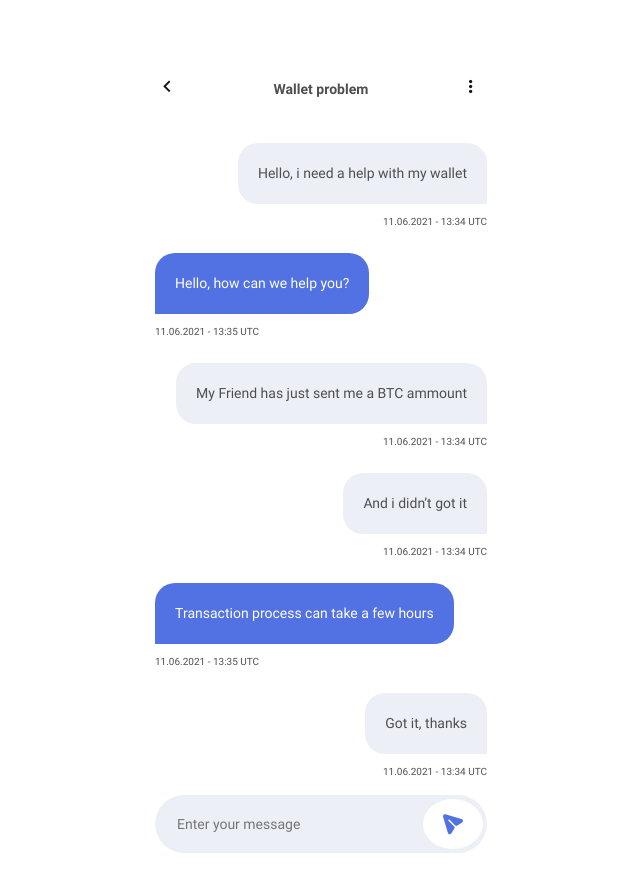
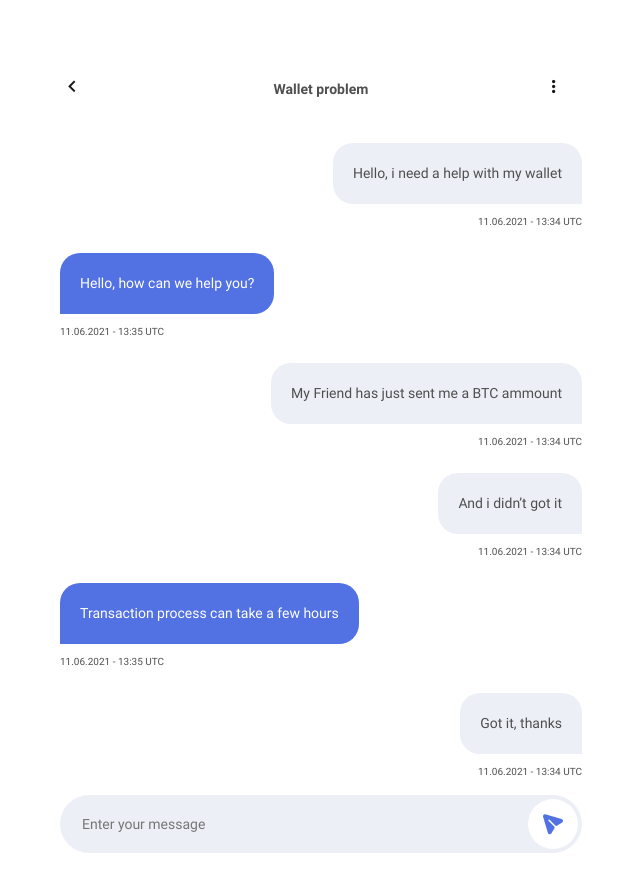
Before and after one commit to annadubynets/wallet, a plain HTML site: page request-chat.html in a window 1280 px wide. Shown: the whole page, without its empty margins (319-959 px from the left). Drawn offline with nearby package versions, Linux system fonts and the light colour scheme; files whose address does not match are found by name.

Commit message:
fix buttons, chat

```diff
--- a/css/style.scss
+++ b/css/style.scss
@@ -30,7 +30,7 @@ h3 {
     font-size: 16px;
     border-radius: 50px;
     border: none;
-    padding: 15px 30px;
+    padding: 15px 25px;
     color: $white-color!important;
 }
 
@@ -311,7 +311,7 @@ textarea.form-control {
     border-radius: 50%;
     cursor: pointer;
     font-size: 20px;
-    width: 0px;
+    width: 40px;
     display: flex;
     justify-content: center;
     align-items: center;
@@ -396,3 +396,7 @@ textarea.form-control {
     right: 0;
     top: 0;
 }
+
+.dropdown-menu.show {
+    right: 0;
+}
--- a/request-chat.html
+++ b/request-chat.html
@@ -6,6 +6,7 @@
     <meta http-equiv="X-UA-Compatible" content="IE=edge">
     <meta name="viewport" content="width=device-width, initial-scale=1.0">
     <title>Request chat</title>
+    <!-- <link rel="stylesheet" href="css/bootstrap.min.css"> -->
     <link rel="stylesheet" href="css/style.css">
 </head>
 
@@ -13,9 +14,9 @@
     <section class="pt-36px pb-60px">
         <div class="container">
             <div class="row justify-content-center">
-                <div class="col-md-4 col-12 text-start px-4">
+                <div class="col-md-6 col-12 text-start px-4">
                     <div class="chat-header py-4">
-                        <div class="row align-items-center">
+                        <div class="d-flex justify-content-between align-items-center">
                             <div class="col-3">
                                 <a href="#" class="text-dark">
                                     <span class="icon-menu-hamburger d-inline-block font-size-24"></span>
@@ -25,11 +26,21 @@
                                 <div class="font-weight-700 font-size-14 text-secondary text-truncate">Wallet problem</div>
                             </div>
                             <div class="col-3 text-end px-0">
+                                <!-- <div class="dropdown">
+                                    <button class="btn btn-secondary dropdown-toggle" type="button" id="dropdownMenuButton1" data-bs-toggle="dropdown" aria-expanded="false">
+                                      Dropdown button
+                                    </button>
+                                    <ul class="dropdown-menu" aria-labelledby="dropdownMenuButton1">
+                                        <li><a class="dropdown-item" href="#">Action</a></li>
+                                        <li><a class="dropdown-item" href="#">Another action</a></li>
+                                        <li><a class="dropdown-item" href="#">Something else here</a></li>
+                                    </ul>
+                                </div> -->
                                 <div class="dropdown">
-                                    <button class="btn dropdown-toggle px-0" type="button" id="dropdownMenuButton1" data-bs-toggle="dropdown" aria-expanded="false">
+                                    <button class="btn dropdown-toggle px-0" type="button" id="dropdownMenuButton" data-bs-toggle="dropdown" aria-haspopup="true" data-bs-auto-close="true" aria-expanded="false">
                                         <span class="icon-search text-dark font-size-24"></span>
                                     </button>
-                                    <ul class="dropdown-menu" aria-labelledby="dropdownMenuButton1">
+                                    <ul class="dropdown-menu" aria-labelledby="dropdownMenuButton">
                                         <li><a class="dropdown-item" href="#">Action</a></li>
                                         <li><a class="dropdown-item" href="#">Another action</a></li>
                                         <li><a class="dropdown-item" href="#">Something else here</a></li>
@@ -122,7 +133,7 @@
 
     <script src="//code.jquery.com/jquery-1.12.4.js"></script>
     <script src="//code.jquery.com/ui/1.12.1/jquery-ui.js"></script>
-    <script src="js/bootstrap.js"></script>
+    <!-- <script src="js/bootstrap.js"></script> -->
     <script src="js/bootstrap.bundle.min.js"></script>
     <script src="js/scripts.js"></script>
 </body>
```
Also changed, not shown: css/bootstrap.min.css, css/style.css, js/bootstrap.bundle.min.js, 3 other files.
